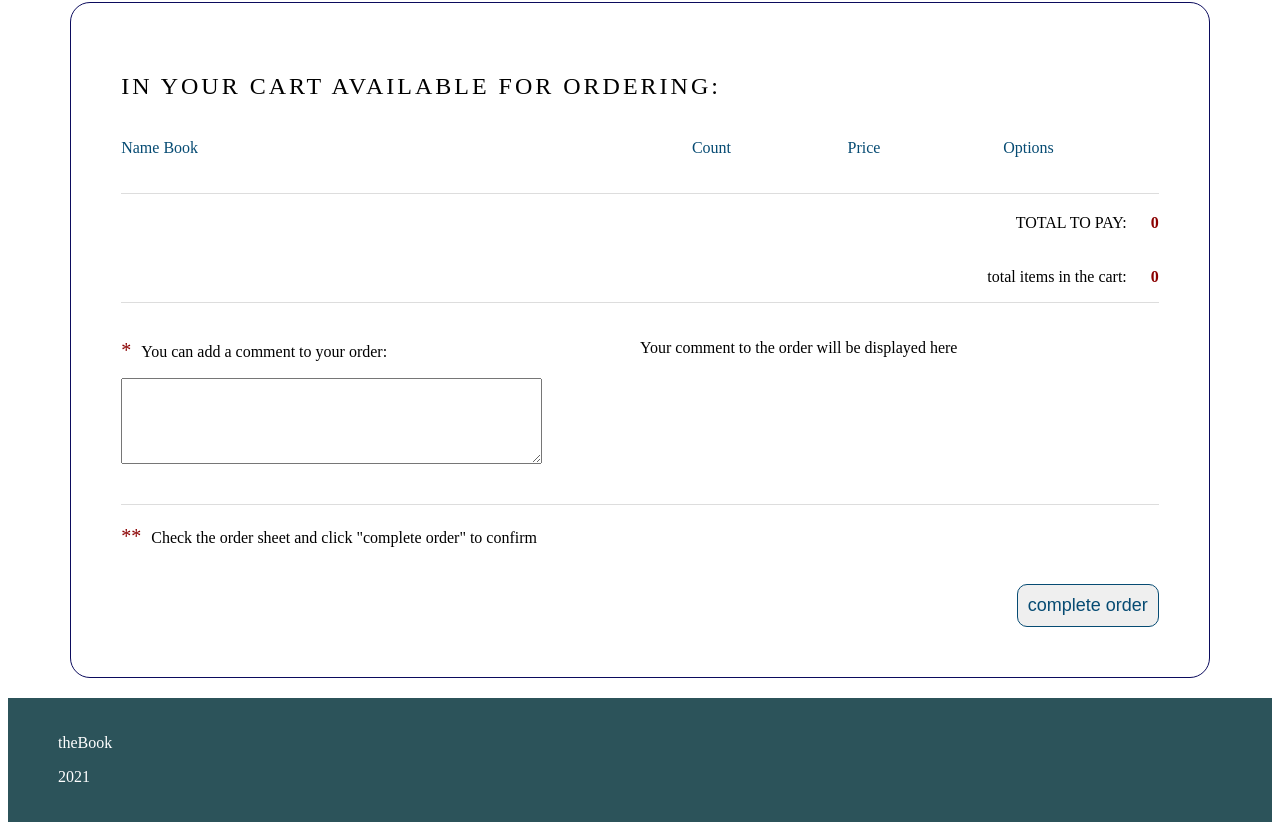
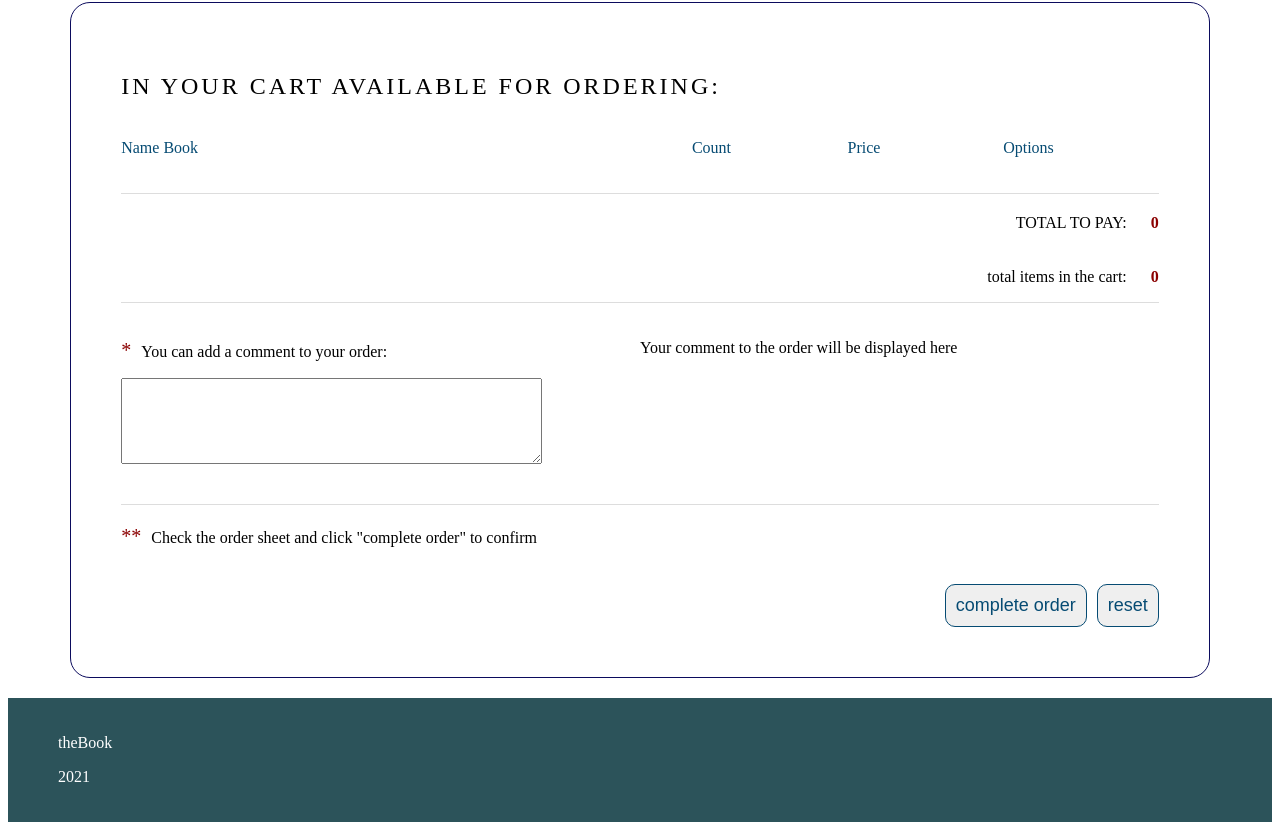
Before and after one commit to mig-marina/book-shop, an Angular app in the folder bookShop/: page / in a window 1280 px wide. Shown: the part 1852-2682 px from the top of the page. Built offline with nearby package versions, Linux system fonts and the light colour scheme; a web font is replaced by a local one.

Commit message:
feat: add function removeAllBooks in cart service

```diff
--- a/bookShop/src/app/components/book/book.component.html
+++ b/bookShop/src/app/components/book/book.component.html
@@ -7,7 +7,10 @@
     <p><span class="bold">Data:</span> {{itemBook.createDate}}</p>
     <p><span class="bold">Is Available:</span> {{itemBook.isAvailable}}</p>
     <div class="wrap-button-buy">
-      <button class="button-buy" *ngIf="itemBook.isAvailable && itemBook.isShow" (click) = "onBuy(itemBook)">buy</button>
+      <button class="button-buy"
+      *ngIf="itemBook.isAvailable && itemBook.isShow"
+      (click) = "onBuy(itemBook)"
+      >buy</button>
     </div>
     <p class="comment-buy" *ngIf="!itemBook.isShow">item in cart</p>
     <p class="comment-is-available" *ngIf="!itemBook.isAvailable">the product is not available for order</p>
--- a/bookShop/src/app/components/cart-list/cart-list.component.css
+++ b/bookShop/src/app/components/cart-list/cart-list.component.css
@@ -35,8 +35,10 @@ h2 {
   justify-content: flex-end;
 }
 
-.button-complete {
+.button-complete,
+.button-reset {
   padding: 10px;
+  margin-left: 10px;
   border: none;
   border: 1px solid #064B73;
   border-radius: 10px;
@@ -46,12 +48,14 @@ h2 {
   transition: color .2s, background-color .2s;
 }
 
-.button-complete:hover {
+.button-complete:hover,
+.button-reset:hover {
     color: #FFF;
     background-color: #064B73;
 }
 
-.button-complete:focus {
+.button-complete:focus,
+.button-reset:focus {
     outline: none;
 }
 
--- a/bookShop/src/app/components/cart-list/cart-list.component.html
+++ b/bookShop/src/app/components/cart-list/cart-list.component.html
@@ -8,13 +8,10 @@
       <div class="cart-item-settings">Options</div>
     </div>
 
-    <!-- <div *ngIf="listBookForCart.length"> -->
     <div>
       <app-cart-item
       *ngFor="let itemBook of listBookForCart"
       [itemBook]="itemBook"
-      (changeCountInList)="changeCountInList($event)"
-      (deleteItemInList)="deleteItemInList($event)"
       (deleteItem)="deleteItem($event)"
       ></app-cart-item>
     </div>
@@ -33,6 +30,7 @@
     <p class="description">Check the order sheet and click "complete order" to confirm</p>
     <div class="wrap-button-complete">
       <button class="button-complete">complete order</button>
+      <button class="button-reset" (click)="deleteAllItem()">reset</button>
     </div>
   </div>
 </div>
--- a/bookShop/src/app/components/cart-list/cart-list.component.ts
+++ b/bookShop/src/app/components/cart-list/cart-list.component.ts
@@ -50,4 +50,9 @@ export class CartListComponent implements OnInit {
     this.updateList();
   }
 
+  deleteAllItem() {
+    this.cartService.removeAllBook();
+    this.updateList();
+  }
+
 }
--- a/bookShop/src/app/services/cart/cart.service.ts
+++ b/bookShop/src/app/services/cart/cart.service.ts
@@ -50,7 +50,11 @@ export class CartService {
   removeBook(data) {
     this.cartProduct = this.cartProduct.filter((item) => item.id !== data.id);
     this.updateCartData();
-    // console.log(this.totalQuantity);
+  }
+
+  removeAllBook() {
+    this.cartProduct = [];
+    this.updateCartData();
   }
 
   updateCartData() {
```
